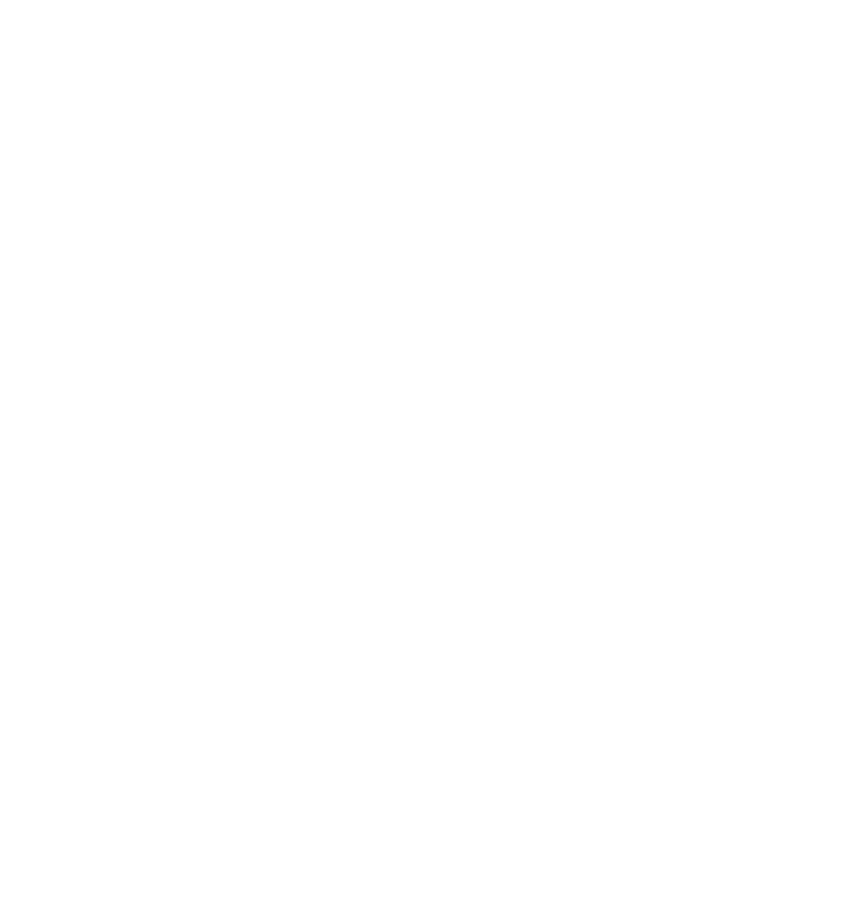
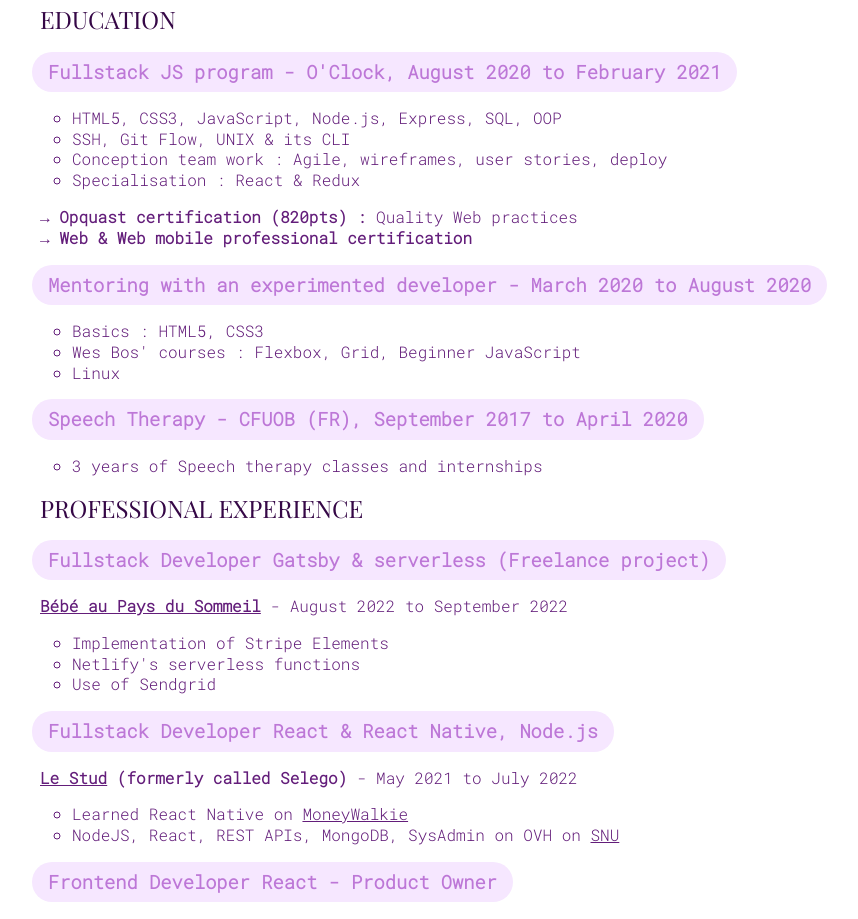
Before and after one commit to SpookyUmi/umi-portfolio, a Next.js app: page /about in a window 1280 px wide. Shown: the part 160-1079 px from the top of the page, without its empty margins (150-1008 px from the left). Before the commit the page ends 800 px from the top, so only its background shows below. Built offline with nearby package versions, Linux system fonts and the light colour scheme.

Commit message:
test a github action

```diff
--- a/pages/about/index.js
+++ b/pages/about/index.js
@@ -1,4 +1,5 @@
 import Head from "next/head";
+import Resume from "./resume";
 
 export default function About() {
   return (
@@ -6,9 +7,9 @@
       <Head>
         <title>About me</title>
         <meta name="description" content="If you want to learn more about me, you're in the right place." />
-        <link rel="icon" href="/favicon.ico" />
+        <link rel="icon" type="image/png" href="/favicon.png" />
       </Head>
-      <p>about</p>
+      <Resume />
     </div>
   );
 }
--- a/pages/about/resume.js
+++ b/pages/about/resume.js
@@ -1,25 +1,162 @@
 import Head from "next/head";
+import Image from "next/image";
+import sakura from "../../static/sakura_tree.svg";
 
 export default function Resume() {
   return (
-    <div>
-      <Head>
-        <title>Resume</title>
-        <meta name="description" content="My resume" />
-        <link rel="icon" href="/favicon.ico" />
-      </Head>
+    <div className="container">
+      <main className="main">
+        <h1>CHLOÉ DANISEVICIUS</h1>
 
-      <main>
-        <h1>Welcome to the Resume section !</h1>
+        <p className="description">
+          <code>fullstack web developer</code>
+        </p>
 
-        <p>
-          Get started by editing <code>pages/about/resume.js</code>
-        </p>
+        <section>
+          <h2>EDUCATION</h2>
+          <h3>Fullstack JS program - O&apos;Clock, August 2020 to February 2021</h3>
+          <ul>
+            <li>HTML5, CSS3, JavaScript, Node.js, Express, SQL, OOP</li>
+            <li>SSH, Git Flow, UNIX & its CLI</li>
+            <li>Conception team work : Agile, wireframes, user stories, deploy</li>
+            <li>Specialisation : React & Redux</li>
+          </ul>
+          <p>
+            <strong>→ Opquast certification (820pts) :</strong> Quality Web practices <br />{" "}
+            <strong>→ Web & Web mobile professional certification</strong>
+          </p>
+          <h3>Mentoring with an experimented developer - March 2020 to August 2020</h3>
+          <ul>
+            <li>Basics : HTML5, CSS3</li>
+            <li>Wes Bos&apos; courses : Flexbox, Grid, Beginner JavaScript</li>
+            <li>Linux</li>
+          </ul>
+          <h3>Speech Therapy - CFUOB (FR), September 2017 to April 2020</h3>
+          <ul>
+            <li>3 years of Speech therapy classes and internships</li>
+          </ul>
+        </section>
+        <section>
+          <h2>PROFESSIONAL EXPERIENCE</h2>
+          <h3>Fullstack Developer Gatsby & serverless (Freelance project)</h3>
+          <div>
+            <p>
+              <strong>
+                <a href="https://bebeaupaysdusommeil.com" target="_blank" rel="noopener noreferrer">
+                  Bébé au Pays du Sommeil
+                </a>
+              </strong>{" "}
+              - August 2022 to September 2022
+            </p>
+          </div>
+          <ul>
+            <li>Implementation of Stripe Elements</li>
+            <li>Netlify&apos;s serverless functions</li>
+            <li>Use of Sendgrid</li>
+          </ul>
+          <h3>Fullstack Developer React & React Native, Node.js</h3>
+          <p>
+            <strong>
+              <a href="https://www.le-stud.com/" target="_blank" rel="noopener noreferrer">
+                Le Stud
+              </a>{" "}
+              (formerly called Selego)
+            </strong>{" "}
+            - May 2021 to July 2022
+          </p>
+          <ul>
+            <li>
+              Learned React Native on{" "}
+              <a href="https://moneywalkie.com/" target="_blank" rel="noopener noreferrer">
+                MoneyWalkie
+              </a>
+            </li>
+            <li>
+              NodeJS, React, REST APIs, MongoDB, SysAdmin on OVH on{" "}
+              <a href="https://www.snu.gouv.fr/" target="_blank" rel="noopener noreferrer">
+                SNU
+              </a>
+            </li>
+          </ul>
+          <h3>Frontend Developer React - Product Owner</h3>
+          <div>
+            <p>
+              <strong>O&apos;Clock Final Project :</strong>{" "}
+              <a href="https://ofourneaux.xyz" target="_blank" rel="noopener noreferrer">
+                O&apos;Fourneaux
+              </a>{" "}
+              (only the Front part is still available because of Heroku&apos;s fee update) - January 2021 to
+              February 2021
+            </p>
+          </div>
+        </section>
       </main>
-
-      <footer>
-        <p>Powered by JAMstack and Spooky Umi</p>
-      </footer>
+      <section className="second">
+        <article>
+          <h2>HARD SKILLS</h2>
+          <ul>
+            <li>HTML5, CSS3, Sass, TailwindCSS</li>
+            <li>Responsive Web Design, UI/UX</li>
+            <li>JavaScript ES6+, React & Redux, React Native</li>
+            <li>Node.js, Axios, Express, EJS</li>
+            <li>PostgreSQL & MongoDB</li>
+            <li>Linux, Git flow & GitHub</li>
+            <li>Webpack</li>
+            <li>Netlify, Heroku, Clever Cloud</li>
+            <li>VueJS : currently learning</li>
+          </ul>
+        </article>
+        <article>
+          <h2>SOFT SKILLS</h2>
+          <p>
+            I&apos;m a <strong>creative</strong> and <strong>neurodivergent</strong> person. I&apos;m
+            dedicated & <strong>enthusiastic</strong> about learning new things, especially regarding{" "}
+            <strong>web development</strong> and <strong>art</strong> (drawing and painting). I love to work
+            in a <strong>team</strong> but I also need to be <strong>independent</strong>. I try to be{" "}
+            <strong>better</strong> everyday, both in my work and personal life.
+          </p>
+        </article>
+        <article>
+          <h2>HOBBIES</h2>
+          <div className="hobbies">
+            <p className="tag tag--pink">Nature & animals</p>
+            <p className="tag tag--orange">Sports</p>
+            <p className="tag tag--sun">Cuddling my cats</p>
+            <p className="tag tag--lavender">ACNH</p>
+            <p className="tag tag--blue">Singing & music</p>
+            <p className="tag tag--sand">Cooking & baking</p>
+            <p className="tag tag--yellow">Drawing & painting</p>
+            <p className="tag tag--beige">Hollow Knight</p>
+          </div>
+        </article>
+        <article>
+          <h2>CONTACT</h2>
+          <div className="contact">
+            <Image width="100" height="100" src={sakura} alt="sakura tree icon" />
+            <ul>
+              <li>
+                <a href="mailto:spookyumi.dev@gmail.com">spookyumi.dev@gmail.com</a>
+              </li>
+              <li>
+                <a href="https://github.com/SpookyUmi" target="_blank" rel="noopener noreferrer">
+                  GitHub
+                </a>
+              </li>
+              <li>
+                <a href="https://www.linkedin.com/in/spookyumi/" target="_blank" rel="noopener noreferrer">
+                  LinkedIn
+                </a>
+              </li>
+              <li>
+                <a href="https://spookyumi.dev" target="_blank" rel="noopener noreferrer">
+                  My old portfolio
+                </a>{" "}
+                (the new one&apos;s in progress !)
+              </li>
+            </ul>
+          </div>
+        </article>
+      </section>
     </div>
   );
 }
--- a/styles/home.scss
+++ b/styles/home.scss
@@ -11,6 +11,10 @@
 
 .main h1 {
   text-align: center;
+}
+
+.main p {
+  margin: 1rem 0;
 }
 
 .footer {
```
Also changed, not shown: package.json (+4 -4 lines), 1 other file (tests, documents, lock files or other folders).
